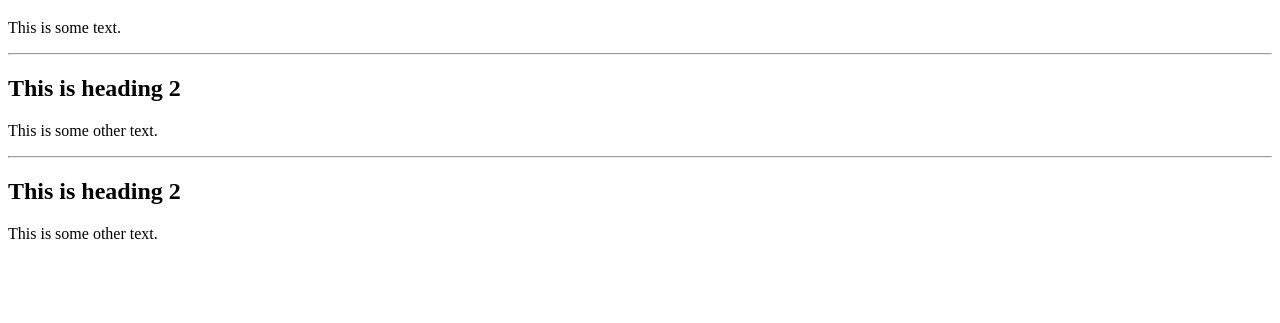
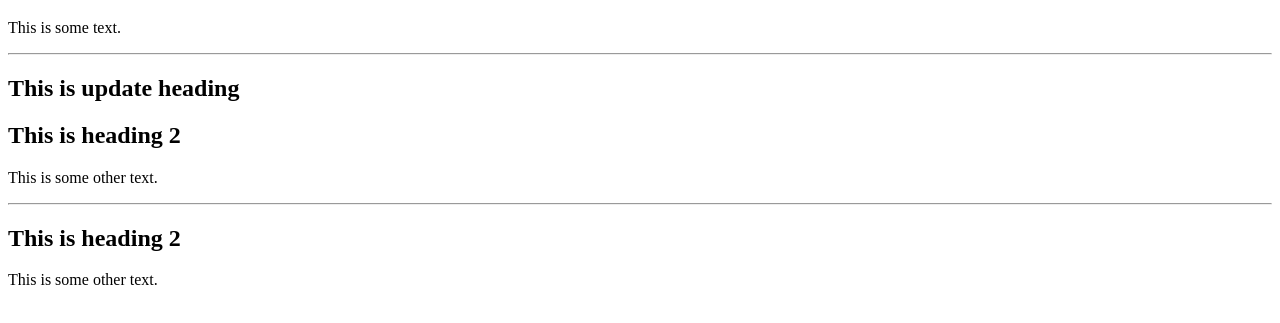
Before and after one commit to Amerkhan7861/samplehtml, a plain HTML site: page home.html in a window 1280 px wide. Shown: the part 61-384 px from the top of the page. Drawn offline with Linux system fonts and the light colour scheme.

Commit message:
updatehomepage

```diff
--- a/home.html
+++ b/home.html
@@ -9,6 +9,8 @@
     <p>This is some text.</p>
     <hr>
 
+
+    <h2>This is update heading</h2>
     <h2>This is heading 2</h2>
     <p>This is some other text.</p>
     <hr>
```
